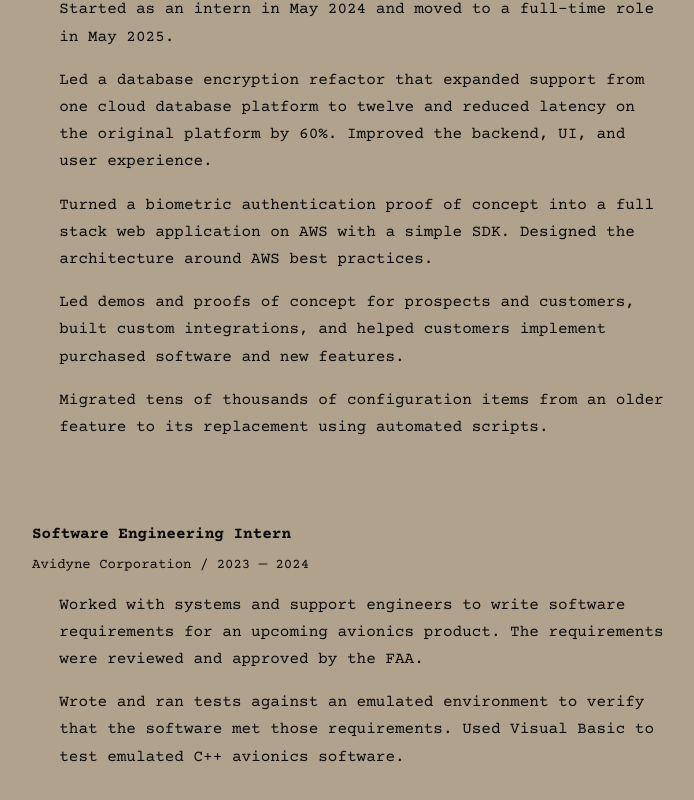
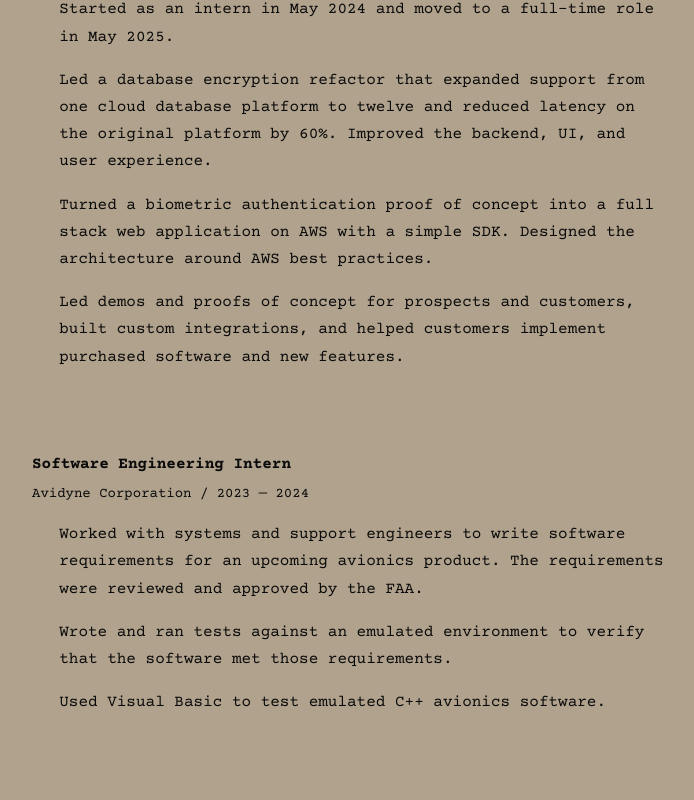
Before and after one commit to pcummings2021/parker-site, a Next.js app: page /experience in a window 1280 px wide. Shown: the part 396-1196 px from the top of the page, without its empty margins (288-982 px from the left). Built offline with nearby package versions, Linux system fonts and the light colour scheme.

Commit message:
Adjust ALTR and Avidyne experience bullets

```diff
--- a/app/experience/page.tsx
+++ b/app/experience/page.tsx
@@ -12,7 +12,6 @@ const roles = [
       "Led a database encryption refactor that expanded support from one cloud database platform to twelve and reduced latency on the original platform by 60%. Improved the backend, UI, and user experience.",
       "Turned a biometric authentication proof of concept into a full stack web application on AWS with a simple SDK. Designed the architecture around AWS best practices.",
       "Led demos and proofs of concept for prospects and customers, built custom integrations, and helped customers implement purchased software and new features.",
-      "Migrated tens of thousands of configuration items from an older feature to its replacement using automated scripts.",
     ],
   },
   {
@@ -22,7 +21,8 @@ const roles = [
     period: "2023 — 2024",
     details: [
       "Worked with systems and support engineers to write software requirements for an upcoming avionics product. The requirements were reviewed and approved by the FAA.",
-      "Wrote and ran tests against an emulated environment to verify that the software met those requirements. Used Visual Basic to test emulated C++ avionics software.",
+      "Wrote and ran tests against an emulated environment to verify that the software met those requirements.",
+      "Used Visual Basic to test emulated C++ avionics software.",
     ],
   },
 ];
```
